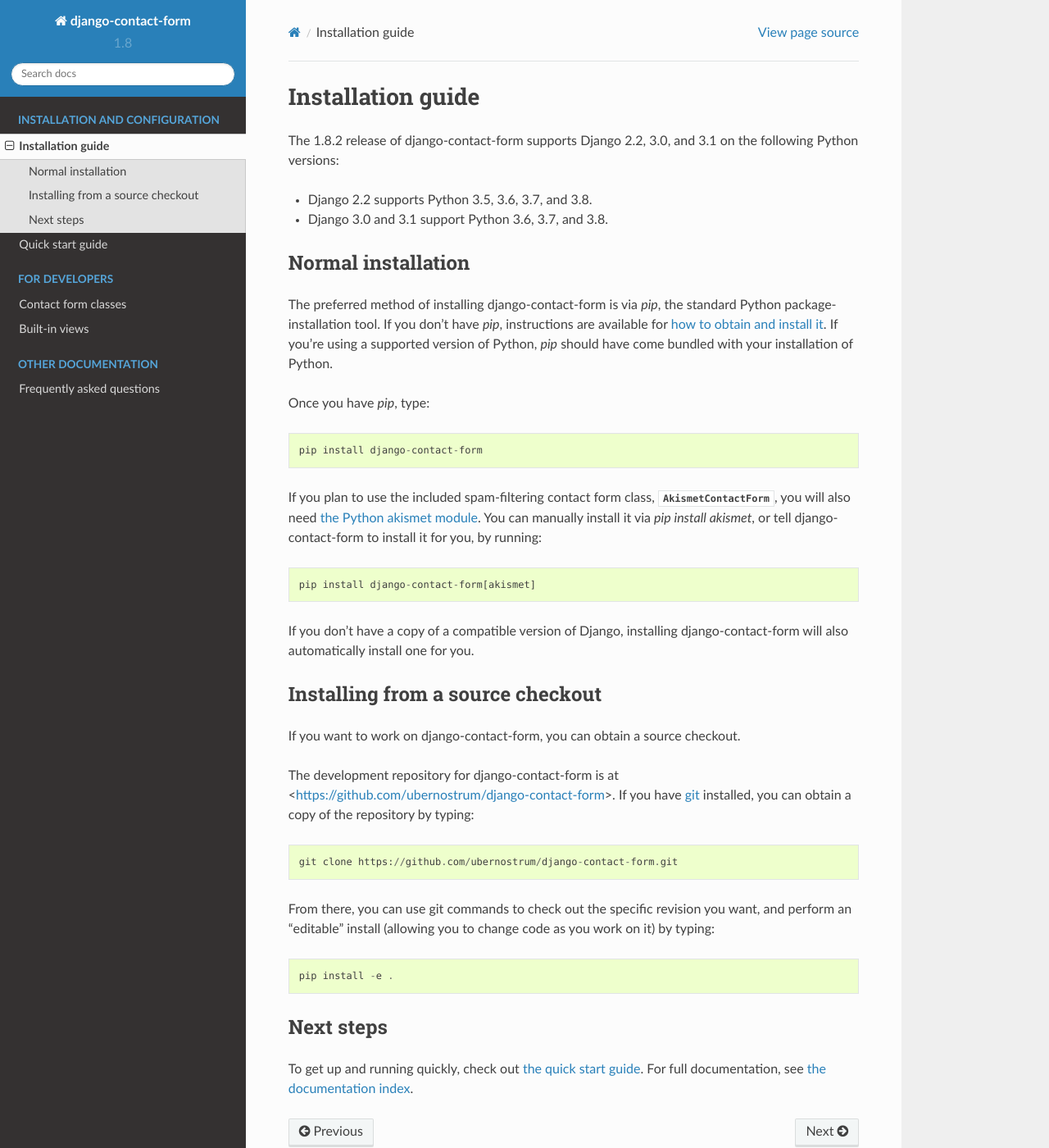
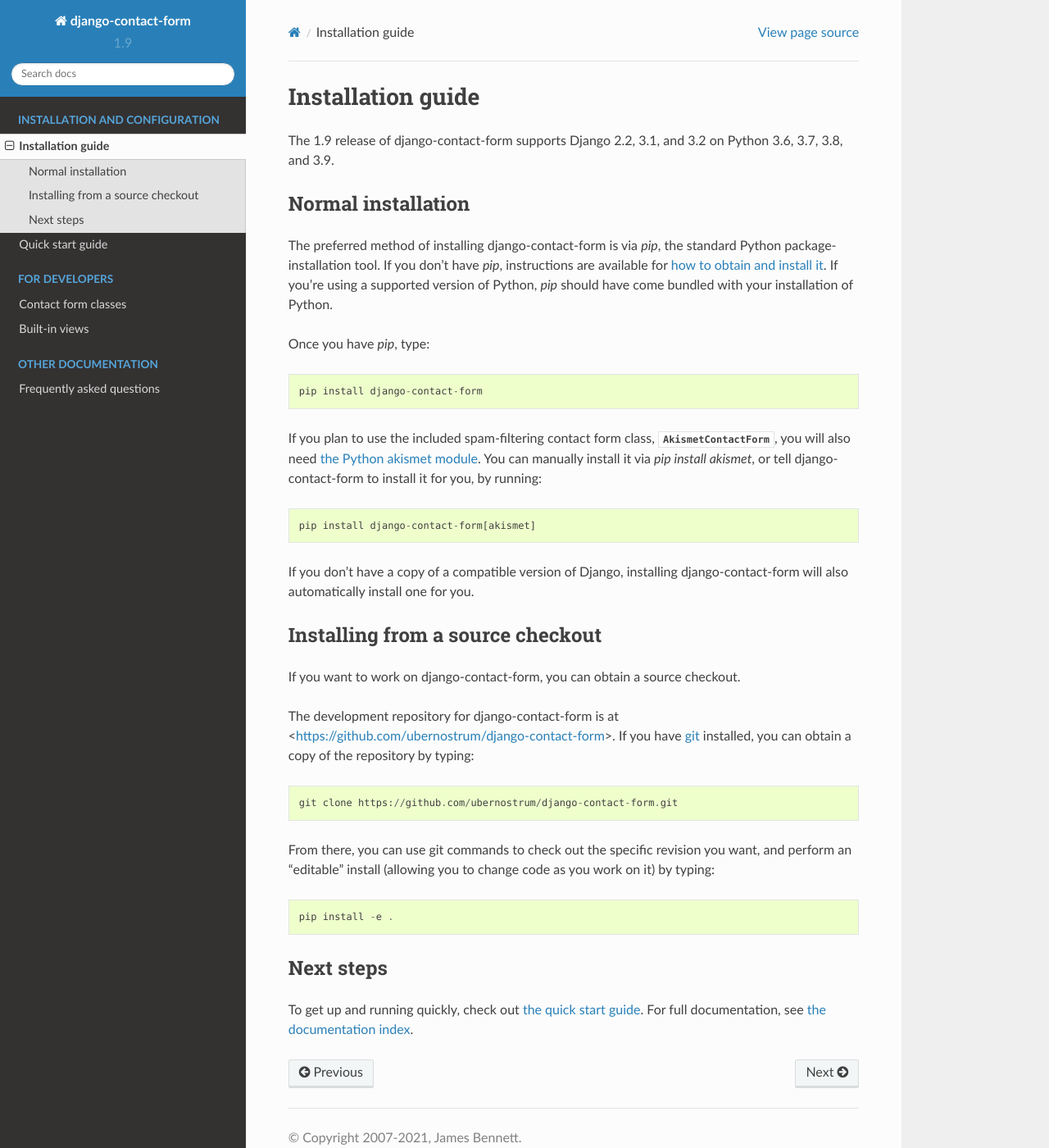
Before and after one commit to ubernostrum/django-contact-form, a Sphinx documentation site: the page built from docs/install.rst, in a window 1280 px wide and 1400 px high. Shown: the whole window at 82% size. Built offline with Sphinx 7.4.7 and the Read the Docs theme 2.0.0, drawn with Linux system fonts in a browser that asks for light colours; some of the changed text lies outside the part shown.

Commit message:
Prep a release.

```diff
--- a/docs/conf.py
+++ b/docs/conf.py
@@ -9,9 +9,9 @@
 source_suffix = ".rst"
 master_doc = "index"
 project = "django-contact-form"
-copyright = "2007-2020, James Bennett"
-version = "1.8"
-release = "1.8.2"
+copyright = "2007-2021, James Bennett"
+version = "1.9"
+release = "1.9"
 exclude_trees = ["_build"]
 pygments_style = "sphinx"
 htmlhelp_basename = "django-contact-formdoc"
--- a/docs/faq.rst
+++ b/docs/faq.rst
@@ -11,8 +11,8 @@
 What versions of Django and Python are supported?
 -------------------------------------------------
 
-As of django-contact-form |release|, Django 2.2, 3.0, and 3.1 are
-supported, on Python 3.5 (Django 2.2 only) 3.6, 3.7, and 3.8.
+As of django-contact-form |release|, Django 2.2, 3.1, and 3.2 are
+supported, on Python 3.6, 3.7, 3.8, and 3.9.
 
 
 What license is django-contact-form under?
--- a/docs/install.rst
+++ b/docs/install.rst
@@ -4,12 +4,8 @@
 Installation guide
 ==================
 
-The |release| release of django-contact-form supports Django 2.2, 3.0,
-and 3.1 on the following Python versions:
-
-* Django 2.2 supports Python 3.5, 3.6, 3.7, and 3.8.
-
-* Django 3.0 and 3.1 support Python 3.6, 3.7, and 3.8.
+The |release| release of django-contact-form supports Django 2.2, 3.1,
+and 3.2 on Python 3.6, 3.7, 3.8, and 3.9.
 
 
 Normal installation
--- a/runtests.py
+++ b/runtests.py
@@ -9,6 +9,8 @@
 
 import os
 import sys
+
+from django.utils.crypto import get_random_string
 
 
 APP_DIR = os.path.abspath(os.path.dirname(__file__))
@@ -37,6 +39,7 @@
     "SITE_ID": 1,
     "DEFAULT_FROM_EMAIL": "contact@example.com",
     "MANAGERS": [("Manager", "noreply@example.com")],
+    "SECRET_KEY": get_random_string(12),
     "TEMPLATES": [
         {
             "BACKEND": "django.template.backends.django.DjangoTemplates",
```
Also changed, not shown: setup.py (+5 -5 lines), 2 other files.
